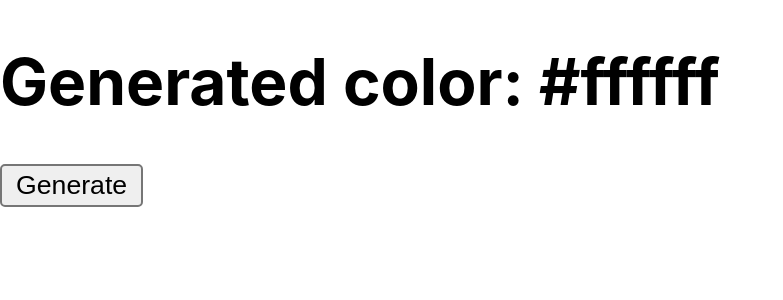
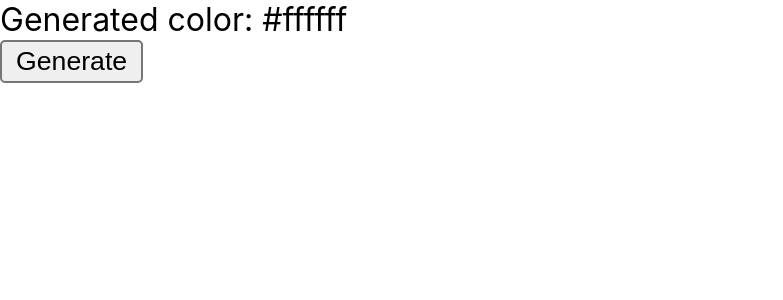
Before and after one commit to lezleyfaye/react-random-color-generator-pjct-react-1-random-color-generator, a React (Create React App) app: page / in a window 1280 px wide. Shown: the top 300 px of the page, without its empty margins (0-783 px from the left). Built offline with nearby package versions, Linux system fonts and the light colour scheme.

Commit message:
Fix Generated color into div instead of h1

```diff
--- a/src/App.js
+++ b/src/App.js
@@ -19,9 +19,7 @@ export default function App() {
         zoom: '2',
       }}
     >
-      <div>
-        <h1>Generated color: {hex}</h1>
-      </div>
+      <div>Generated color: {hex}</div>
       <button onClick={generateRandomColor}>Generate</button>
     </div>
   );
```
